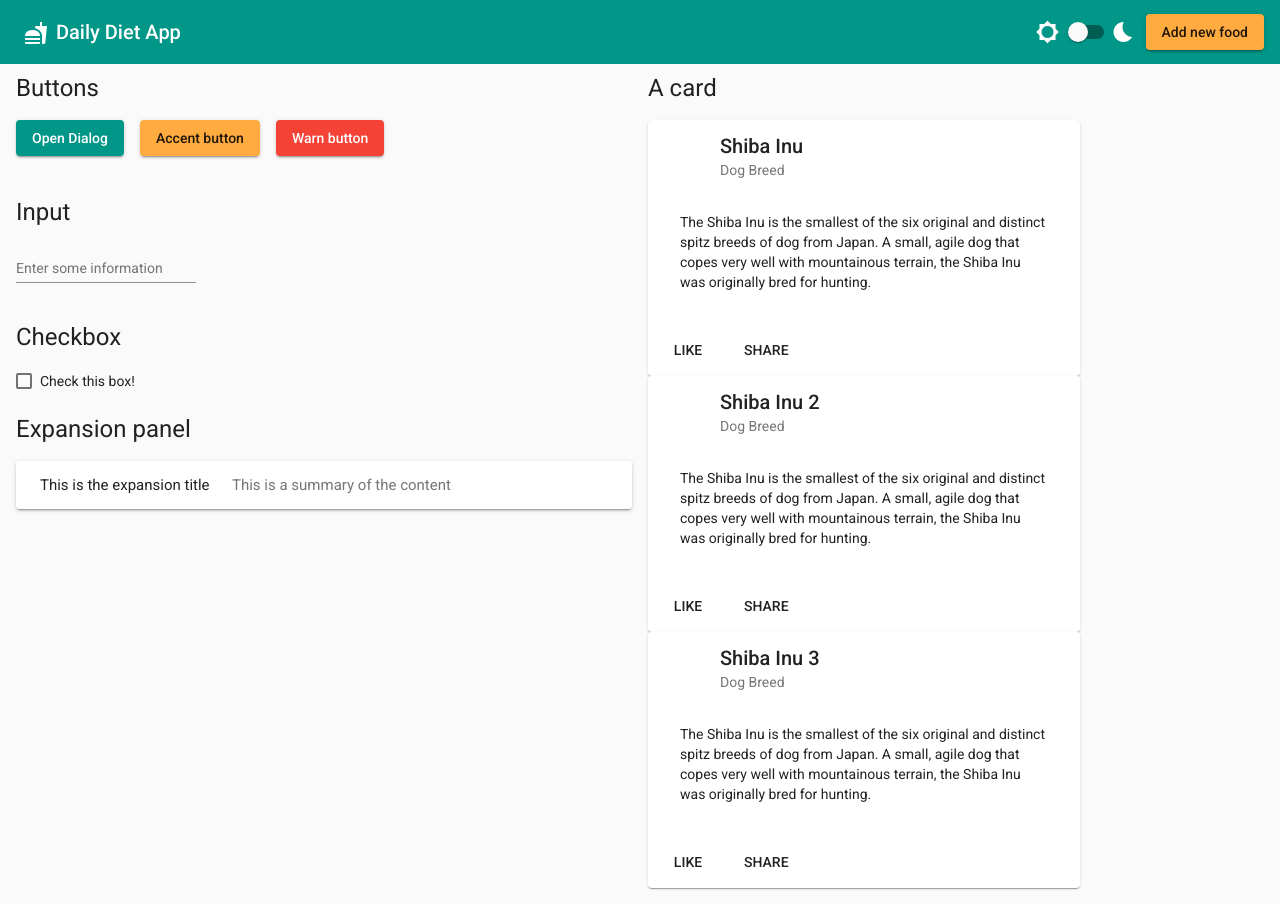
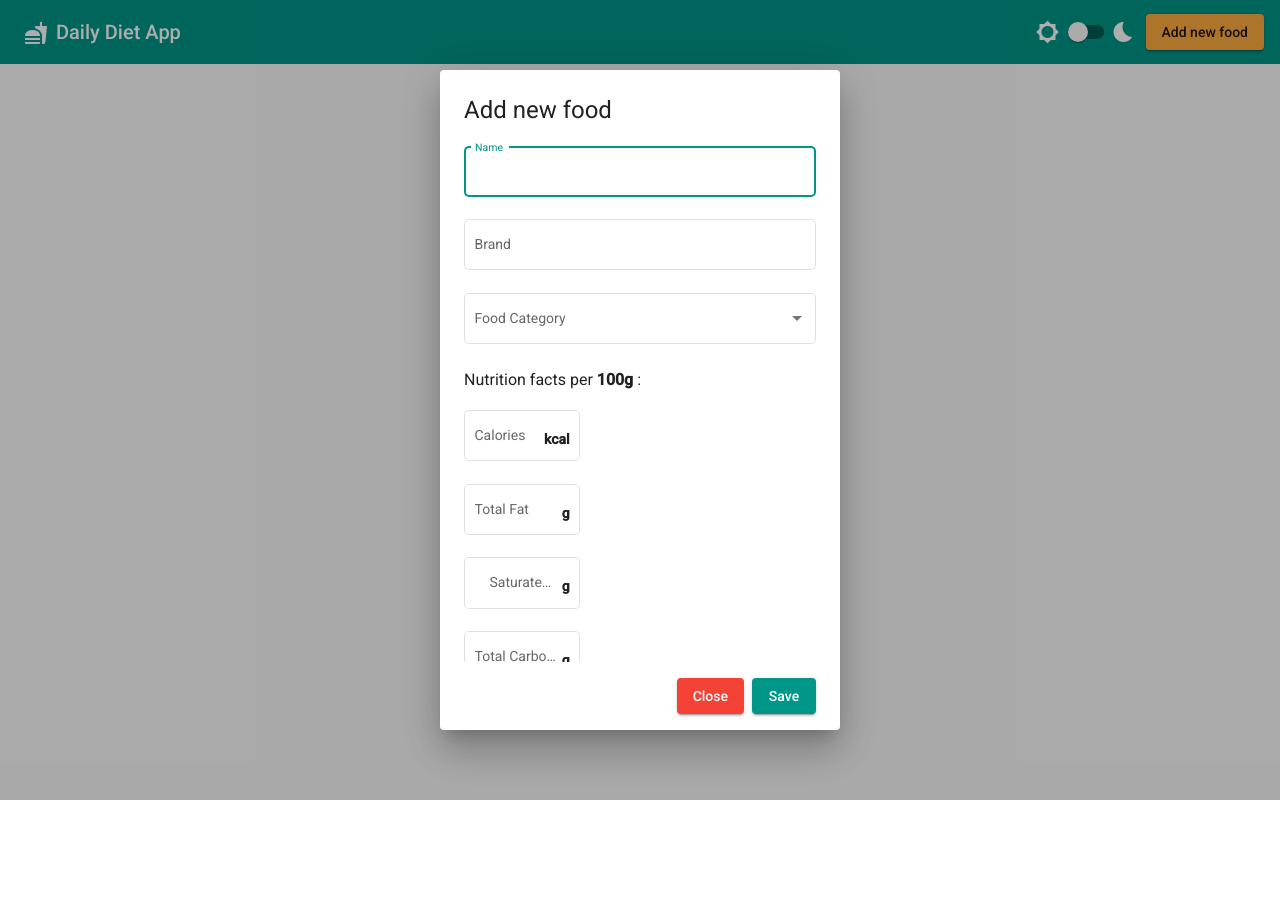
Before and after one commit to mkgit99/DailyDietApp, an Angular app: page / in a window 1280 px wide. Both pictures are taken after a click on the button "Add new food". After the commit the page ends 800 px from the top, so only its background shows below. Built offline with nearby package versions, Linux system fonts and the light colour scheme.

Commit message:
add-food-form

```diff
--- a/src/app/app.component.html
+++ b/src/app/app.component.html
@@ -8,16 +8,16 @@
   <mat-slide-toggle [formControl]="toggleControl" class="mr-8">
   </mat-slide-toggle>
   <mat-icon>bedtime</mat-icon>
-  <button class="add-new-food-button" mat-raised-button color="accent">Add new food</button>
+  <button class="add-new-food-button" mat-raised-button color="accent" (click)="openFoodDialog()">Add new food</button>
 </mat-toolbar>
 
 <div class="content mat-app-background" fxLayout="row" fxLayout.xs="column" fxLayoutGap="16px">
 
-  <div class=""fxFlex="50">
+  <!-- <div class=""fxFlex="50">
     <h1>Buttons</h1>
 
     <div fxLayout="row" fxLayoutGap="16px">
-      <button mat-raised-button color="primary" (click)="showDialog()">
+      <button mat-raised-button color="primary">
         Open Dialog
       </button>
 
@@ -122,6 +122,6 @@
         <button mat-button>SHARE</button>
       </mat-card-actions>
     </mat-card>
-  </div>
+  </div> -->
 
 </div>
--- a/src/app/app.component.ts
+++ b/src/app/app.component.ts
@@ -2,7 +2,7 @@ import { Component, HostBinding, OnInit } from '@angular/core';
 import { FormControl } from '@angular/forms';
 import { MatDialog } from '@angular/material/dialog';
 import { OverlayContainer } from '@angular/cdk/overlay';
-import { SampleDialogComponent } from './sample-dialog/sample-dialog.component';
+import { FoodDialogComponent } from './food-dialog/food-dialog.component';
 
 
 @Component({
@@ -20,6 +20,10 @@ export class AppComponent implements OnInit {
   constructor(private dialog: MatDialog, private overlay: OverlayContainer) { }
 
   ngOnInit(): void {
+    this.toggleDarkMode();
+  }
+
+  toggleDarkMode(): void {
     this.toggleControl.valueChanges.subscribe((darkMode) => {
       const darkClassName = 'darkMode';
       this.className = darkMode ? darkClassName : '';
@@ -31,10 +35,11 @@ export class AppComponent implements OnInit {
     });
   }
 
-  showDialog(): void {
-    this.dialog.open(SampleDialogComponent,
+  openFoodDialog(): void {
+    this.dialog.open(FoodDialogComponent,
       {
-        width: '500px'
+        width: '30%',
+        minWidth: '400px'
       });
   }
 }
--- /dev/null
+++ b/src/app/food-dialog/food-dialog.component.html
@@ -0,0 +1,65 @@
+<h1 mat-dialog-title>Add new food</h1>
+<div mat-dialog-content>
+	<mat-form-field appearance="outline">
+		<mat-label>Name</mat-label>
+		<input matInput placeholder="Ex. Banana">
+	</mat-form-field>
+	<mat-form-field appearance="outline">
+		<mat-label>Brand</mat-label>
+		<input matInput placeholder="Ex. Adidas">
+	</mat-form-field>
+	<mat-form-field appearance="outline">
+		<mat-label>Food Category</mat-label>
+		<mat-select [(ngModel)]="selectedCategory" name="category">
+			<mat-option *ngFor="let category of foodCategories" [value]="category.value">
+				{{category.value}}
+			</mat-option>
+		</mat-select>
+		<!-- <mat-error *ngIf="categoryControl.hasError('required')">Please choose category</mat-error> -->
+	</mat-form-field>
+	<h3 mat-dialog-title>Nutrition facts per <b>100g</b> :</h3>
+	<mat-form-field class="nutrition-fact-field" appearance="outline">
+		<mat-label>Calories</mat-label>
+		<input class="number-input" matInput type="number">
+		<div class="unit" matSuffix><b>kcal</b></div>
+	</mat-form-field>
+	<mat-form-field class="nutrition-fact-field" appearance="outline">
+		<mat-label>Total Fat</mat-label>
+		<input class="number-input" matInput type="number">
+		<div class="unit" matSuffix><b>g</b></div>
+	</mat-form-field>
+	<mat-form-field class="nutrition-fact-field" appearance="outline">
+		<mat-label class="tabbed">Saturated fat</mat-label>
+		<input class="number-input tabbed" matInput type="number">
+		<div class="unit" matSuffix><b>g</b></div>
+	</mat-form-field>
+	<mat-form-field class="nutrition-fact-field" appearance="outline">
+		<mat-label>Total Carbohydrate</mat-label>
+		<input class="number-input" matInput type="number">
+		<div class="unit" matSuffix><b>g</b></div>
+	</mat-form-field>
+	<mat-form-field class="nutrition-fact-field" appearance="outline">
+		<mat-label class="tabbed">Total Sugars</mat-label>
+		<input class="number-input tabbed" matInput type="number">
+		<div class="unit" matSuffix><b>g</b></div>
+	</mat-form-field>
+	<mat-form-field class="nutrition-fact-field" appearance="outline">
+		<mat-label>Dietary Fiber</mat-label>
+		<input class="number-input" matInput type="number">
+		<div class="unit" matSuffix><b>g</b></div>
+	</mat-form-field>
+	<mat-form-field class="nutrition-fact-field" appearance="outline">
+		<mat-label>Protein</mat-label>
+		<input class="number-input" matInput type="number">
+		<div class="unit" matSuffix><b>g</b></div>
+	</mat-form-field>
+	<mat-form-field class="nutrition-fact-field" appearance="outline">
+		<mat-label>Calcium</mat-label>
+		<input class="number-input" matInput type="number">
+		<div class="unit" matSuffix><b>g</b></div>
+	</mat-form-field>
+</div>
+<div mat-dialog-actions [align]="'end'">
+	<button mat-raised-button color="warn" mat-dialog-close="">Close</button>
+	<button mat-raised-button color="primary" style="margin-left: 8px;">Save</button>
+</div>
--- /dev/null
+++ b/src/app/food-dialog/food-dialog.component.scss
@@ -0,0 +1,24 @@
+.mat-form-field {
+    width: 100%;
+    display: block;
+}
+
+input::-webkit-outer-spin-button,
+input::-webkit-inner-spin-button {
+  -webkit-appearance: none;
+  margin: 0;
+}
+
+.nutrition-fact-field {
+    width: 33%;
+}
+
+.tabbed {
+    margin-left: 15px;
+}
+
+.unit {
+    margin-left: 3px;
+    position: relative;
+    bottom: 3px;
+}
--- /dev/null
+++ b/src/app/food-dialog/food-dialog.component.ts
@@ -0,0 +1,31 @@
+import { Component, OnInit } from '@angular/core';
+import { MatDialogRef } from '@angular/material/dialog';
+
+interface FoodCategory {
+  value: string;
+}
+
+@Component({
+  selector: 'app-food-dialog',
+  templateUrl: './food-dialog.component.html',
+  styleUrls: ['./food-dialog.component.scss']
+})
+export class FoodDialogComponent implements OnInit {
+
+  selectedCategory: string = '';
+
+  foodCategories: FoodCategory[] = [
+    {value: 'Fruits & Vegetables'},
+    {value: 'Dairy'},
+    {value: 'Protein'},
+    {value: 'Starchy food'},
+    {value: 'Fat'},
+  ];
+
+  constructor(private dialogRef: MatDialogRef<FoodDialogComponent>){
+    dialogRef.disableClose = true;
+  }
+
+  ngOnInit(): void {
+  }
+}
--- a/src/app/sample-dialog/sample-dialog.component.html
+++ /dev/null
@@ -1,9 +0,0 @@
-<h1>Dialog title</h1>
-
-<mat-dialog-content>
-    This is just a sample dialog. Click close to dismiss!
-</mat-dialog-content>
-
-<mat-dialog-actions>
-    <button mat-raised-button [mat-dialog-close]="true">Close</button>
-</mat-dialog-actions>
--- a/src/app/sample-dialog/sample-dialog.component.ts
+++ /dev/null
@@ -1,15 +0,0 @@
-import { Component, OnInit } from '@angular/core';
-
-@Component({
-  selector: 'app-sample-dialog',
-  templateUrl: './sample-dialog.component.html',
-  styleUrls: ['./sample-dialog.component.scss']
-})
-export class SampleDialogComponent implements OnInit {
-
-  constructor() { }
-
-  ngOnInit(): void {
-  }
-
-}
--- /dev/null
+++ b/src/app/toolbar/toolbar.component.html
@@ -0,0 +1 @@
+<p>toolbar works!</p>
--- /dev/null
+++ b/src/app/toolbar/toolbar.component.ts
@@ -0,0 +1,17 @@
+import { Component, OnInit, Output, EventEmitter } from '@angular/core';
+
+@Component({
+  selector: 'app-toolbar',
+  templateUrl: './toolbar.component.html',
+  styleUrls: ['./toolbar.component.scss']
+})
+
+export class ToolbarComponent implements OnInit {
+
+  constructor() { }
+
+  ngOnInit(): void {
+
+  }
+  @Output() newItemEvent = new EventEmitter<string>();
+}
```
Also changed, not shown: src/app/app.module.ts (+10 -3 lines), src/app/toolbar/toolbar.component.scss (added), 2 other files (tests, documents, lock files or other folders).
